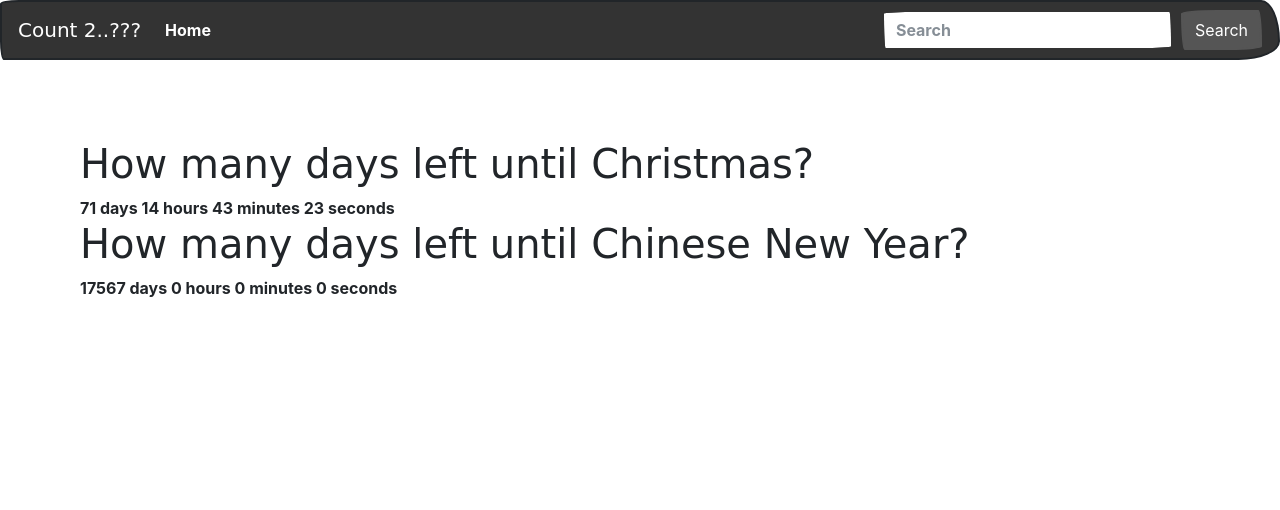
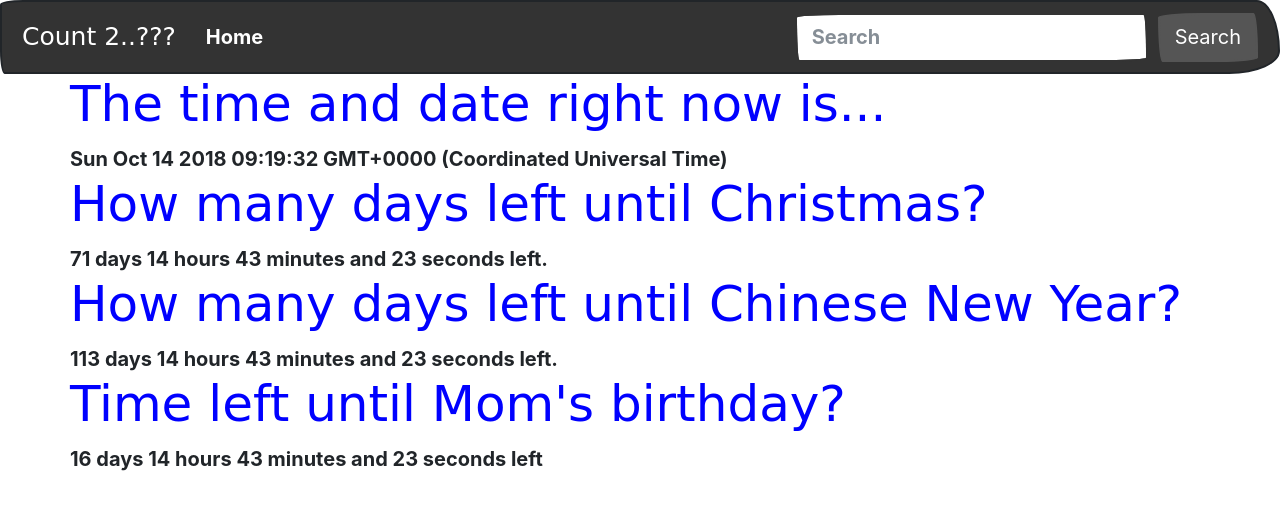
Before and after one commit to connielion/js-timer, a plain HTML site: page index.html in a window 1280 px wide. Drawn offline with nearby package versions, Linux system fonts and the light colour scheme; a web font is replaced by a local one.

Commit message:
cny and mdb added

```diff
--- a/css/styles.css
+++ b/css/styles.css
@@ -3,10 +3,9 @@ body {
   height: 100%;
   width: 100%;
 
+ font-size: 20px;
 }
 
-.grid {
-  display: flex;
-  flex-direction: row;
-  margin: 80px;
+h1 {
+  color: blue;
 }
--- a/index.html
+++ b/index.html
@@ -33,8 +33,11 @@
     </div>
   </nav>
 
-<div class="ui grid row">
+<div class="container">
+  <div class="row">
     <div class="column">
+    <h1>The time and date right now is...</h1>
+    <div id="timeRightNow"></div>
       <h1>How many days left until Christmas?</h1>
       <div class="timeLeft">
         <span class="days" id="daysLeft"></span>
@@ -46,20 +49,32 @@
       <div class="column">
         <h1>How many days left until Chinese New Year?</h1>
         <div class="timeLeft">
-        <span class="days" id="daysLeftCNY"></span>
-        <span class="hours" id="hoursLeftCNY"></span>
-        <span class="mins" id="minutesLeftCNY"></span>
-        <span class="secs"id="secondsLeftCNY"></span>
+          <span class="days" id="cnyDays"></span>
+          <span class="hours" id="cnyHours"></span>
+          <span class="mins" id="cnyMinutes"></span>
+          <span class="secs"id="cnySeconds"></span>
         </div>
       </div>
 
 
+        <div class="column">
+          <h1>Time left until Mom's birthday?</h1>
+
+          <span class="days" id="day"></span>
+
+          <span class="hours" id="hour"></span>
+
+          <span class="minutes" id="min"></span>
+
+          <span class="seconds" id="sec"></span>
+
       </div>
-
+    </div>
+  </div>
 </div>
 
 
-    <script src="./js/script.js"></script>
+    <script src="js/script.js"></script>
 </body>
 
 </html>
--- a/js/script.js
+++ b/js/script.js
@@ -1,3 +1,6 @@
+let timeRightNow = new Date();
+document.getElementById("timeRightNow").innerHTML = timeRightNow;
+
 // Set date we are counting down to
 let timeUntilChristmas = new Date("Dec 25, 2018, 00:00:00").getTime();
 
@@ -20,8 +23,8 @@ let i = setInterval(
     // Output days
     document.getElementById("daysLeft").innerHTML = days + " days";
     document.getElementById("hoursLeft").innerHTML = hours + " hours ";
-    document.getElementById("minutesLeft").innerHTML = minutes + " minutes ";
-    document.getElementById("secondsLeft").innerHTML = seconds + " seconds ";
+    document.getElementById("minutesLeft").innerHTML = minutes + " minutes and";
+    document.getElementById("secondsLeft").innerHTML = seconds + " seconds left.";
 
 
     if ( timeLeft< 0 ) {
@@ -29,30 +32,63 @@ let i = setInterval(
       document.getElementById("daysLeft").innerHTML = "Happy Holidays!";
     }
   }, 1000);
+//
 
 // Chinese New Year
 
-let timeTilCNY = new Date("Feb 5, 2018, 00:00:00").getTime();
+let cny = new Date("Feb 05, 2019, 00:00:00").getTime();
 
 let c = setInterval(
-    function() {
-      let currentDate = new Date().getTime();
+  function() {
+    let currentTime = new Date().getTime();
 
-      let untilCNY = timeTilCNY - currentDate;
-      // Calculate days, hours, minutes, and seconds left
-      let daysLeftCNY = Math.floor(timeTilCNY /(1000 * 60 * 60 * 24));
+    let timeLeftUntilCNY = cny - currentTime;
 
-      let hoursLeftCNY = Math.floor((timeTilCNY % (1000 * 60 * 60 * 24)) / (1000 * 60 * 60));
+    let d = Math.floor(timeLeftUntilCNY/(1000 * 60 * 60 * 24));
 
-      let minutesLeftCNY = Math.floor((timeTilCNY %(100 * 60 * 60))/(100 * 60));
+    let hr = Math.floor((timeLeftUntilCNY % (1000 * 60 * 60 * 24)) / (1000 * 60 * 60));
 
-      let secondsLeftCNY = Math.floor((timeTilCNY % (1000 * 60 )) / 1000);
+    let min = Math.floor((timeLeftUntilCNY %(100 * 60 * 60))/(100 * 60));
 
-      // Output days
-      document.getElementById("daysLeftCNY").innerHTML = daysLeftCNY + " days";
-      document.getElementById("hoursLeftCNY").innerHTML = hoursLeftCNY + " hours ";
-      document.getElementById("minutesLeftCNY").innerHTML = minutesLeftCNY + " minutes ";
-      document.getElementById("secondsLeftCNY").innerHTML = secondsLeftCNY + " seconds ";
+    let sec = Math.floor((timeLeftUntilCNY % (1000 * 60 )) / 1000);
 
-    }, 1000
+    // Output days
+    document.getElementById("cnyDays").innerHTML = d + " days";
+    document.getElementById("cnyHours").innerHTML = hr + " hours ";
+    document.getElementById("cnyMinutes").innerHTML = min + " minutes and";
+    document.getElementById("cnySeconds").innerHTML = sec + " seconds left.";
+
+    if ( timeLeftUntilCNY < 0 ) {
+      clearInterval(c);
+      document.getElementById("cnyDays").innerHTML = "Happy Chinese New Year!";
+    }
+  }
+);
+
+
+// Countdown to Mom's Bday
+let halloween = new Date("Oct 31, 2018, 00:00:00").getTime();
+
+let b = setInterval(
+  function() {
+    let n = new Date().getTime();
+    let timeTilMBD = halloween - n;
+
+    let _day = Math.floor(timeTilMBD/(1000 * 60 * 60 * 24));
+
+    let _hour = Math.floor((timeTilMBD % (1000 * 60 * 60 * 24)) / (1000 * 60 * 60));
+
+    let _min = Math.floor((timeTilMBD %(100 * 60 * 60))/(100 * 60));
+
+    let _sec = Math.floor((timeTilMBD % (1000 * 60 )) / 1000);
+
+    // Output days
+
+    document.getElementById("day").innerHTML = _day + " days";
+    document.getElementById("hour").innerHTML = _hour + " hours";
+    document.getElementById("min").innerHTML = _min + " minutes and";
+    document.getElementById("sec").innerHTML = _sec + " seconds left";
+
+
+  }
 )
```
Lines whose indentation alone changed are shown as unchanged.
